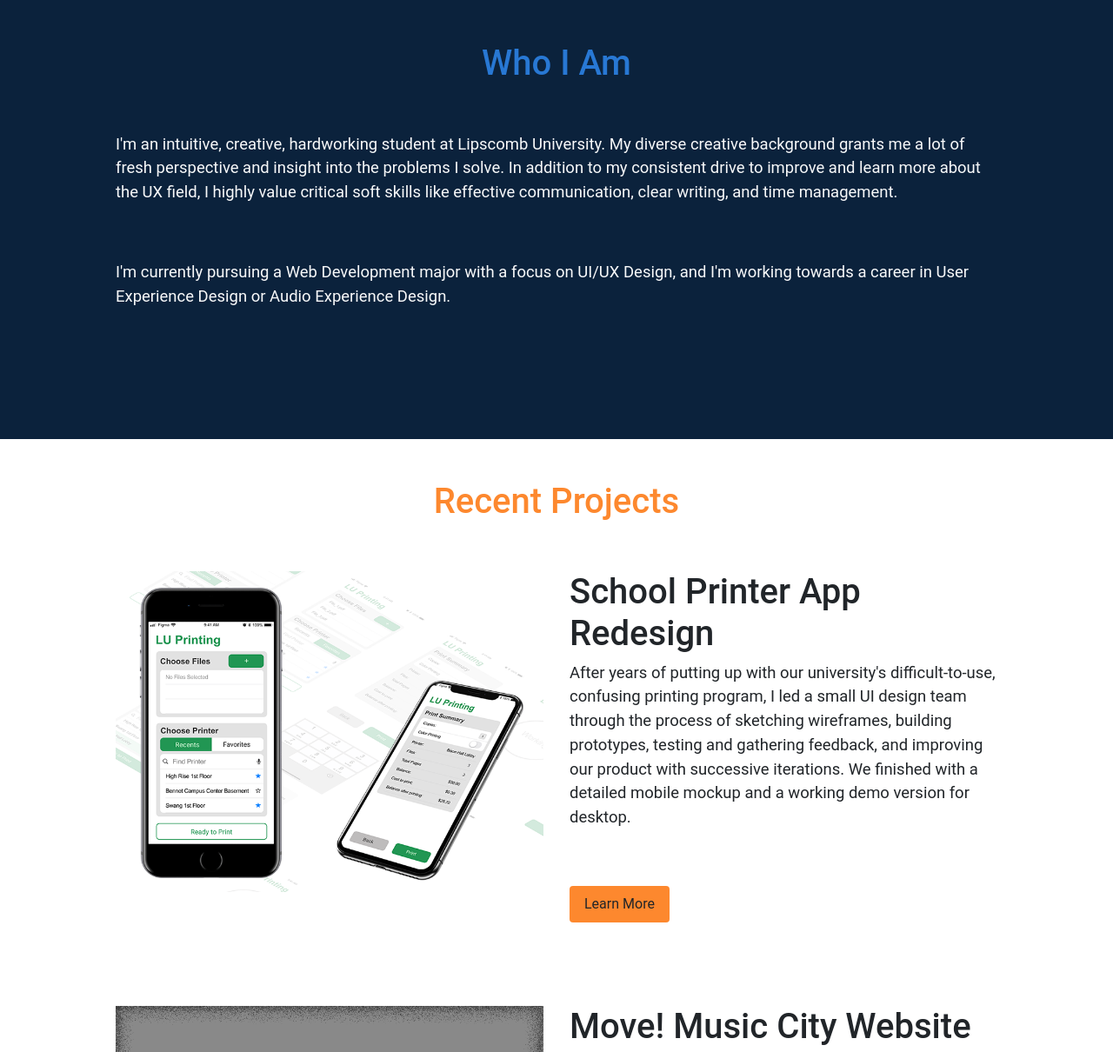
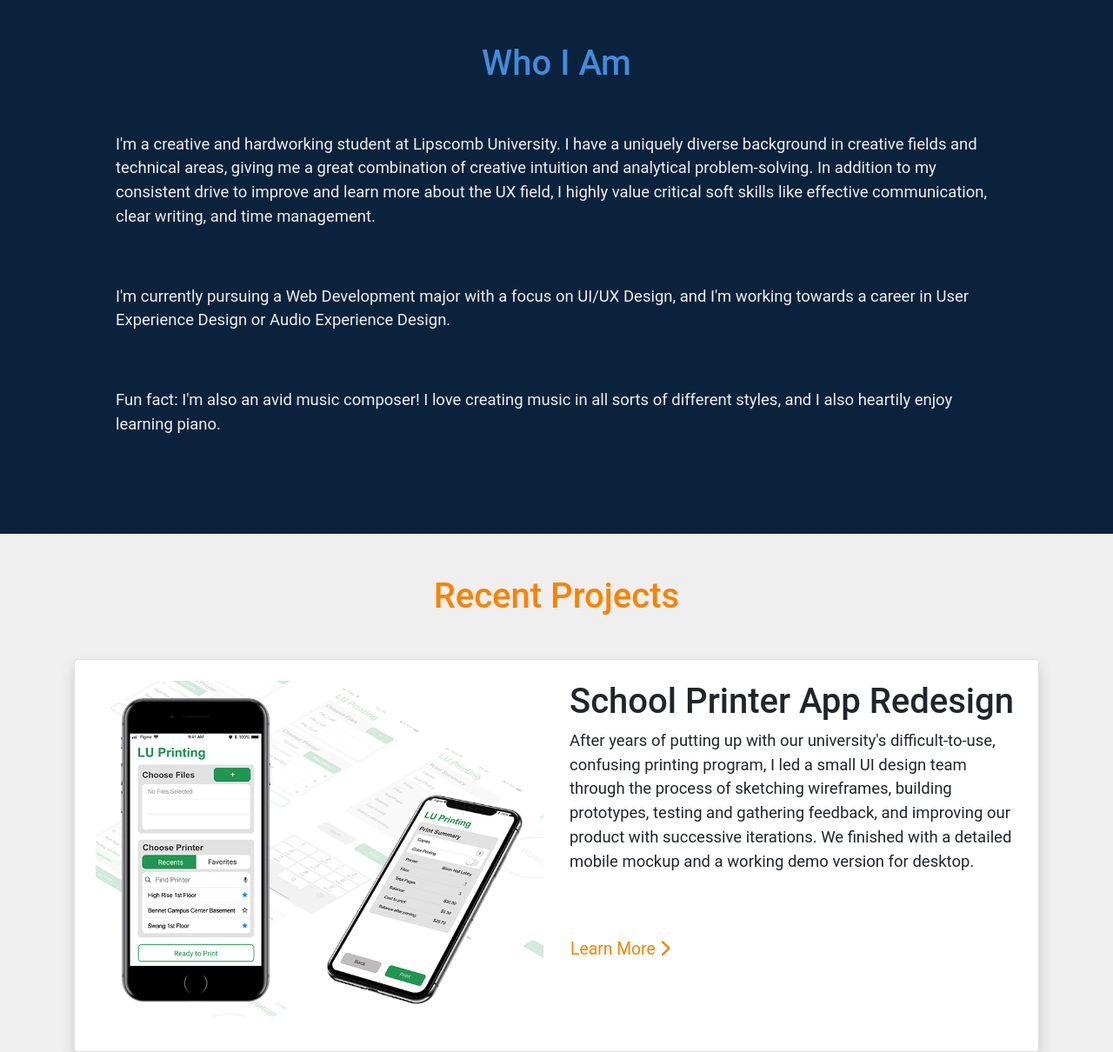
Before and after one commit to bboyd01/ux-portfolio, a plain HTML site: page index.html in a window 1280 px wide. Shown: the part 950-2160 px from the top of the page at 87% size. Drawn offline with nearby package versions, Linux system fonts and the light colour scheme.

Commit message:
changed colors, updated projects page, animation tweaks

```diff
--- a/index.html
+++ b/index.html
@@ -71,19 +71,24 @@
     </nav>
 
     <!-- Who I Am section -->
-    <div id="who-i-am" class="container-fluid section bg-0 p-5 text-light">
+    <div id="who-i-am" class="container-fluid section bg-0 p-5 text-1">
     <div class="container" data-aos="fade-up">
         <h1 class="text-2 text-center">Who I Am</h1>
         <div class="p-5">
             <p>
-                I'm an intuitive, creative, hardworking student at Lipscomb University. My diverse
-                creative background grants me a lot of fresh perspective and insight into the problems I solve.
-                In addition to my consistent drive to improve and learn more about the UX field, I highly value critical
+                I'm a creative and hardworking student at Lipscomb University. I have a uniquely diverse
+                background in creative fields and technical areas, giving me a great combination of creative intuition
+                and analytical problem-solving. In addition to my consistent drive to improve and learn more about the UX field,
+                I highly value critical
                 soft skills like effective communication, clear writing, and time management.
             </p>
             <p class="pt-5">
                 I'm currently pursuing a Web Development major with a focus on UI/UX Design, and I'm working towards a
                 career in User Experience Design or Audio Experience Design.
+            </p>
+            <p class="pt-5">
+                Fun fact: I'm also an avid music composer! I love creating music in all sorts of different styles, and I also
+                heartily enjoy learning piano.
             </p>
         </div>
 
@@ -95,7 +100,8 @@
     <div class="container" data-aos="fade-up">
         <h1 class="text-3 text-center">Recent Projects</h1>
         <!-- project 1 -->
-        <div id="project-1" class="row p-5">
+        <div id="project-1" class="card rounded-lg shadow my-5 p-4" data-aos="flip-down">
+        <div class="row">
             <div class="col-md-6 pb-3">
                 <a href="#"><img src="images/printerapp.png" class="img-fluid zoom" alt="placeholderimage"></a>
             </div>
@@ -108,11 +114,13 @@
                     our product with successive iterations. We finished with a detailed mobile mockup
                     and a working demo version for desktop.
                 </p>
-                <a href="#"><button type="button" class="btn bg-3 mt-5 py-2 px-3 zoom">Learn More</button></a>
+                <a href="#"><button type="button" class="btn text-button text-3 mt-5 py-2 pl-0 mx-0 zoom">Learn More <i class="fas fa-chevron-right"></i></button></a>
             </div>
         </div>
+        </div>
         <!-- project 2 -->
-        <div id="project-2" class="row p-5">
+        <div id="project-2" class="card rounded-lg shadow my-5 p-4" data-aos="flip-down">
+        <div class="row">
             <div class="col-md-6 pb-3">
                 <a href="#"><img src="placeholder.png" class="img-fluid zoom" alt="placeholderimage"></a>
             </div>
@@ -125,14 +133,19 @@
                     styles, I followed our site map to craft a clear, organized site that informs visitors of the Move! Music City
                     program and encourages them to take their next step (no pun intended).
                 </p>
-                <a href="#"><button type="button" class="btn bg-3 mt-5 py-2 px-3 zoom">Learn More</button></a>
+                <a href="#"><button type="button" class="btn text-button text-3 mt-5 py-2 pl-0 mx-0 zoom">Learn More <i class="fas fa-chevron-right"></i></button></a>
             </div>
         </div>
+        </div>
+
     </div>
     </div>
 
+
+
+
     <!-- My Skillset section -->
-    <div id="my-skillset" class="container-fluid section bg-0 p-5 text-light">
+    <div id="my-skillset" class="container-fluid section bg-0 p-5 text-1">
     <div class="container" data-aos="fade-up">
         <h1 class="text-2">My Skillset</h1>
     </div>
@@ -149,7 +162,7 @@
 <!-- animate on scroll script -->
 <script src="https://unpkg.com/aos@2.3.1/dist/aos.js"></script>
 <script>
-    AOS.init({ once: true, });
+    AOS.init({ once: false, });
 </script>
 
 </body>
--- a/styles.css
+++ b/styles.css
@@ -26,7 +26,9 @@ p, button {
 .h-medium {
     font-size: 250%;
 }
-
+.text-button {
+    font-size: 115%;
+}
 
 .section {
     min-height: 30em;
@@ -49,21 +51,24 @@ p, button {
     background-color: #0B223C;
 }
 .bg-1 {
-    background-color: #FFFFFF;
+    background-color: #efefef;
 }
 .bg-2 {
-    background-color: #2878D4;
+    background-color: #438bdc;
 }
 .bg-3 {
-    background-color: #FD882E;
+    background-color: #f98300;
 }
 
 .text-0 {
     color: #0B223C;
 }
+.text-1 {
+    color: #efefef;
+}
 .text-2 {
-    color: #2878D4;
+    color: #438bdc;
 }
 .text-3 {
-    color: #FD882E;
+    color: #f98300;
 }
```
